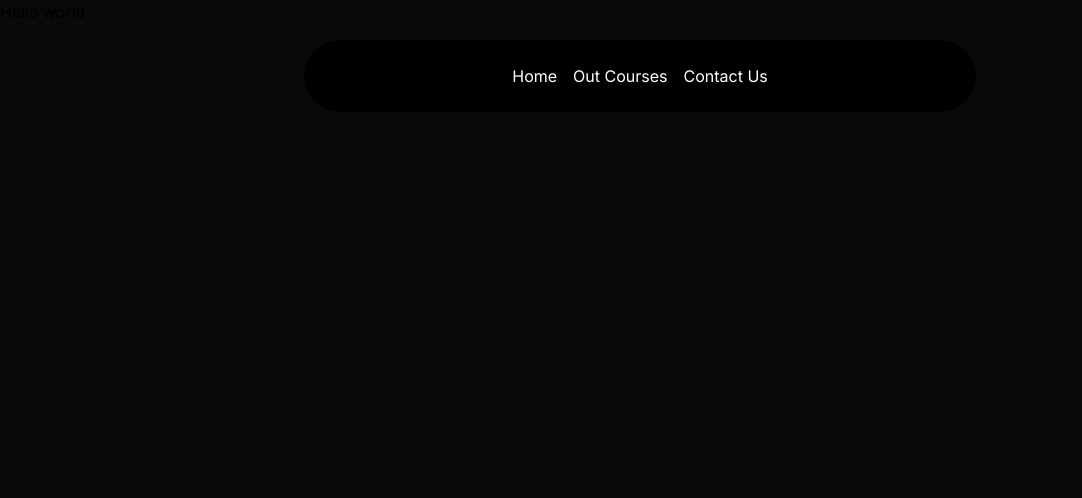
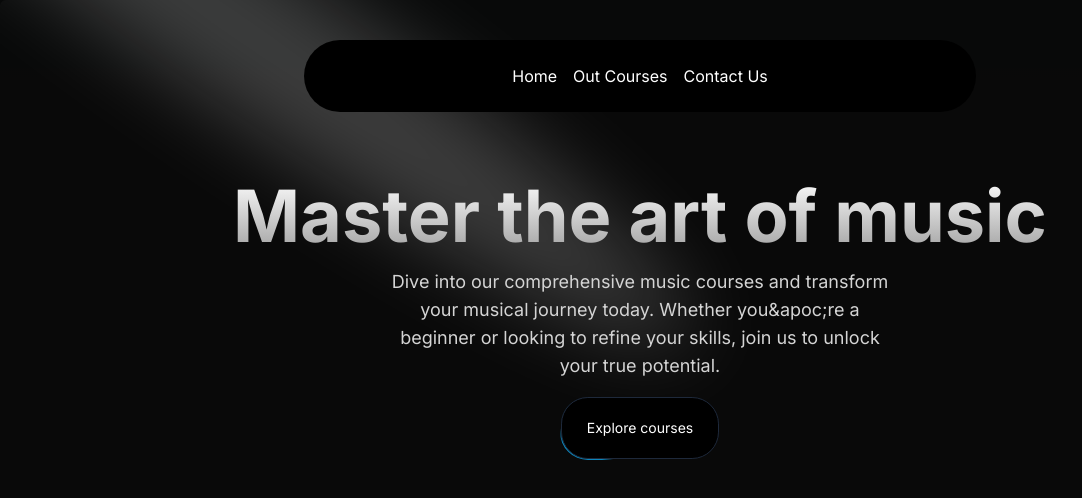
Before and after one commit to MerakiShubh/Rhythmicity, a Next.js app: page / in a window 1280 px wide. Shown: the top 498 px of the page, without its empty margins (0-1082 px from the left). Built offline with nearby package versions, Linux system fonts and the light colour scheme.

Commit message:
create hero section

```diff
--- a/src/app/page.tsx
+++ b/src/app/page.tsx
@@ -1,7 +1,9 @@
+import HeroSection from "@/components/HeroSection";
+
 export default function Home() {
   return (
     <main className="min-h-screen bg-black/[0.96] antialiased bg-grid-white/[0.02]">
-      <h1>Hello world</h1>
+      <HeroSection />
     </main>
   );
 }
--- /dev/null
+++ b/src/components/HeroSection.tsx
@@ -0,0 +1,36 @@
+import Link from "next/link";
+import { Spotlight } from "./ui/Spotlight";
+import { Button } from "./ui/moving-border";
+
+function HeroSection() {
+  return (
+    <div className="h-auto md:h-[40rem] w-full rounded-md flex flex-col items-center justify-center relative overflow-hidden mx-auto py-10 md:py-0">
+      <Spotlight
+        className="-top-40 left-0 md:left-60 md:-top-20"
+        fill="white"
+      />
+      <div className="p-4 relative z-10 w-full text-center">
+        <h1 className="mt-20 md:mt-0 text-4xl md:text-7xl font-bold bg-clip-text text-transparent bg-gradient-to-b from-neutral-50 to-neutral-400">
+          Master the art of music
+        </h1>
+        <p className="mt-4 font-normal text-base md:text-lg text-neutral-300 max-w-lg mx-auto">
+          Dive into our comprehensive music courses and transform your musical
+          journey today. Whether you&apoc;re a beginner or looking to refine
+          your skills, join us to unlock your true potential.
+        </p>
+        <div className="mt-4">
+          <Link href={"/courses"}>
+            <Button
+              borderRadius="1.75rem"
+              className="bg-white dark:bg-black text-black dark:text-white border-neutral-200 dark:border-slate-800"
+            >
+              Explore courses
+            </Button>
+          </Link>
+        </div>
+      </div>
+    </div>
+  );
+}
+
+export default HeroSection;
--- /dev/null
+++ b/src/components/ui/Spotlight.tsx
@@ -0,0 +1,56 @@
+import React from "react";
+import { cn } from "@/utils/cn";
+
+type SpotlightProps = {
+  className?: string;
+  fill?: string;
+};
+
+export const Spotlight = ({ className, fill }: SpotlightProps) => {
+  return (
+    <svg
+      className={cn(
+        "animate-spotlight pointer-events-none absolute z-[1]  h-[169%] w-[138%] lg:w-[84%] opacity-0",
+        className
+      )}
+      xmlns="http://www.w3.org/2000/svg"
+      viewBox="0 0 3787 2842"
+      fill="none"
+    >
+      <g filter="url(#filter)">
+        <ellipse
+          cx="1924.71"
+          cy="273.501"
+          rx="1924.71"
+          ry="273.501"
+          transform="matrix(-0.822377 -0.568943 -0.568943 0.822377 3631.88 2291.09)"
+          fill={fill || "white"}
+          fillOpacity="0.21"
+        ></ellipse>
+      </g>
+      <defs>
+        <filter
+          id="filter"
+          x="0.860352"
+          y="0.838989"
+          width="3785.16"
+          height="2840.26"
+          filterUnits="userSpaceOnUse"
+          colorInterpolationFilters="sRGB"
+        >
+          <feFlood floodOpacity="0" result="BackgroundImageFix"></feFlood>
+          <feBlend
+            mode="normal"
+            in="SourceGraphic"
+            in2="BackgroundImageFix"
+            result="shape"
+          ></feBlend>
+          <feGaussianBlur
+            stdDeviation="151"
+            result="effect1_foregroundBlur_1065_8"
+          ></feGaussianBlur>
+        </filter>
+      </defs>
+    </svg>
+  );
+};
--- /dev/null
+++ b/src/components/ui/moving-border.tsx
@@ -0,0 +1,139 @@
+"use client";
+import React from "react";
+import {
+  motion,
+  useAnimationFrame,
+  useMotionTemplate,
+  useMotionValue,
+  useTransform,
+} from "framer-motion";
+import { useRef } from "react";
+import { cn } from "@/utils/cn";
+
+export function Button({
+  borderRadius = "1.75rem",
+  children,
+  as: Component = "button",
+  containerClassName,
+  borderClassName,
+  duration,
+  className,
+  ...otherProps
+}: {
+  borderRadius?: string;
+  children: React.ReactNode;
+  as?: any;
+  containerClassName?: string;
+  borderClassName?: string;
+  duration?: number;
+  className?: string;
+  [key: string]: any;
+}) {
+  return (
+    <Component
+      className={cn(
+        "bg-transparent relative text-xl  h-16 w-40 p-[1px] overflow-hidden ",
+        containerClassName
+      )}
+      style={{
+        borderRadius: borderRadius,
+      }}
+      {...otherProps}
+    >
+      <div
+        className="absolute inset-0"
+        style={{ borderRadius: `calc(${borderRadius} * 0.96)` }}
+      >
+        <MovingBorder duration={duration} rx="30%" ry="30%">
+          <div
+            className={cn(
+              "h-20 w-20 opacity-[0.8] bg-[radial-gradient(var(--sky-500)_40%,transparent_60%)]",
+              borderClassName
+            )}
+          />
+        </MovingBorder>
+      </div>
+
+      <div
+        className={cn(
+          "relative bg-slate-900/[0.8] border border-slate-800 backdrop-blur-xl text-white flex items-center justify-center w-full h-full text-sm antialiased",
+          className
+        )}
+        style={{
+          borderRadius: `calc(${borderRadius} * 0.96)`,
+        }}
+      >
+        {children}
+      </div>
+    </Component>
+  );
+}
+
+export const MovingBorder = ({
+  children,
+  duration = 2000,
+  rx,
+  ry,
+  ...otherProps
+}: {
+  children: React.ReactNode;
+  duration?: number;
+  rx?: string;
+  ry?: string;
+  [key: string]: any;
+}) => {
+  const pathRef = useRef<any>();
+  const progress = useMotionValue<number>(0);
+
+  useAnimationFrame((time) => {
+    const length = pathRef.current?.getTotalLength();
+    if (length) {
+      const pxPerMillisecond = length / duration;
+      progress.set((time * pxPerMillisecond) % length);
+    }
+  });
+
+  const x = useTransform(
+    progress,
+    (val) => pathRef.current?.getPointAtLength(val).x
+  );
+  const y = useTransform(
+    progress,
+    (val) => pathRef.current?.getPointAtLength(val).y
+  );
+
+  const transform = useMotionTemplate`translateX(${x}px) translateY(${y}px) translateX(-50%) translateY(-50%)`;
+
+  return (
+    <>
+      <svg
+        xmlns="http://www.w3.org/2000/svg"
+        preserveAspectRatio="none"
+        className="absolute h-full w-full"
+        width="100%"
+        height="100%"
+        {...otherProps}
+      >
+        <rect
+          fill="none"
+          width="100%"
+          height="100%"
+          rx={rx}
+          ry={ry}
+          ref={pathRef}
+        />
+      </svg>
+      <motion.div
+        style={{
+          position: "absolute",
+          top: 0,
+          left: 0,
+          display: "inline-block",
+          transform,
+        }}
+      >
+        {children}
+      </motion.div>
+    </>
+  );
+};
--- a/tailwind.config.ts
+++ b/tailwind.config.ts
@@ -1,14 +1,35 @@
 import type { Config } from "tailwindcss";
-
+const defaultTheme = require("tailwindcss/defaultTheme");
+const colors = require("tailwindcss/colors");
+const {
+  default: flattenColorPalette,
+} = require("tailwindcss/lib/util/flattenColorPalette");
+/** @type {import('tailwindcss').Config} */
 const config: Config = {
   content: [
     "./src/pages/**/*.{js,ts,jsx,tsx,mdx}",
     "./src/components/**/*.{js,ts,jsx,tsx,mdx}",
     "./src/app/**/*.{js,ts,jsx,tsx,mdx}",
+    "./src/**/*.{ts,tsx}",
   ],
   darkMode: "class",
   theme: {
     extend: {
+      animation: {
+        spotlight: "spotlight 2s ease .75s 1 forwards",
+      },
+      keyframes: {
+        spotlight: {
+          "0%": {
+            opacity: "0",
+            transform: "translate(-72%, -62%) scale(0.5)",
+          },
+          "100%": {
+            opacity: " 1",
+            transform: "translate(-50%,-40%) scale(1)",
+          },
+        },
+      },
       backgroundImage: {
         "gradient-radial": "radial-gradient(var(--tw-gradient-stops))",
         "gradient-conic":
@@ -16,6 +37,17 @@
       },
     },
   },
-  plugins: [],
+  plugins: [addVariablesForColors],
 };
+function addVariablesForColors({ addBase, theme }: any) {
+  let allColors = flattenColorPalette(theme("colors"));
+  let newVars = Object.fromEntries(
+    Object.entries(allColors).map(([key, val]) => [`--${key}`, val])
+  );
+
+  addBase({
+    ":root": newVars,
+  });
+}
+
 export default config;
```
